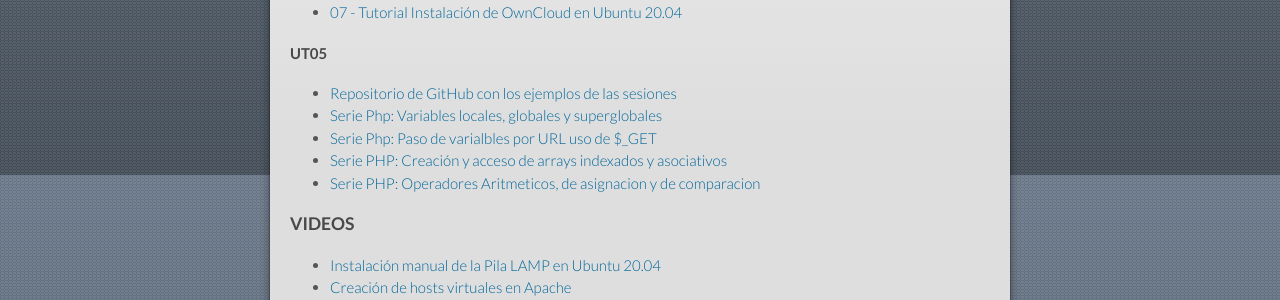
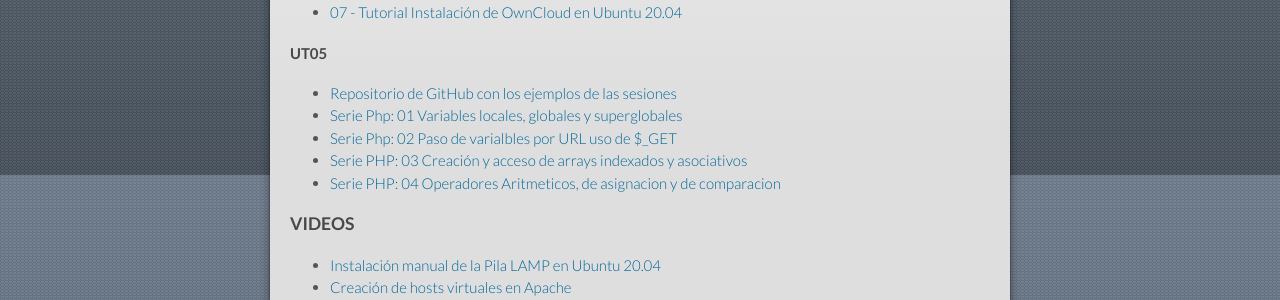
Before and after one commit to mrodara/mrodara.github.io, a Jekyll site: the page built from mods/iaw.md, in a window 1280 px wide. Shown: the part 725-1025 px from the top of the page. Built offline with Jekyll 4.4.1, drawn with Linux system fonts in a browser that asks for light colours; our own code applies the rules of GitHub Pages for plain Markdown files.

Commit message:
Modificación títulos videos php

```diff
--- a/mods/iaw.md
+++ b/mods/iaw.md
@@ -34,10 +34,10 @@ layout: default
 #### UT05
 
 * [Repositorio de GitHub con los ejemplos de las sesiones](https://github.com/mrodara/ut05.git)
-* [Serie Php: Variables locales, globales y superglobales](https://youtu.be/RdJqhfweXwY)
-* [Serie Php: Paso de varialbles por URL uso de $_GET](https://youtu.be/RWz5HSDsmvU)
-* [Serie PHP: Creación y acceso de arrays indexados y asociativos](https://youtu.be/qW-Yb74nDBQ)
-* [Serie PHP: Operadores Aritmeticos, de asignacion y de comparacion](https://youtu.be/9M-ohWgOM9A)
+* [Serie Php: 01 Variables locales, globales y superglobales](https://youtu.be/RdJqhfweXwY)
+* [Serie Php: 02 Paso de varialbles por URL uso de $_GET](https://youtu.be/RWz5HSDsmvU)
+* [Serie PHP: 03 Creación y acceso de arrays indexados y asociativos](https://youtu.be/qW-Yb74nDBQ)
+* [Serie PHP: 04 Operadores Aritmeticos, de asignacion y de comparacion](https://youtu.be/9M-ohWgOM9A)
 
 ### VIDEOS
 
```
